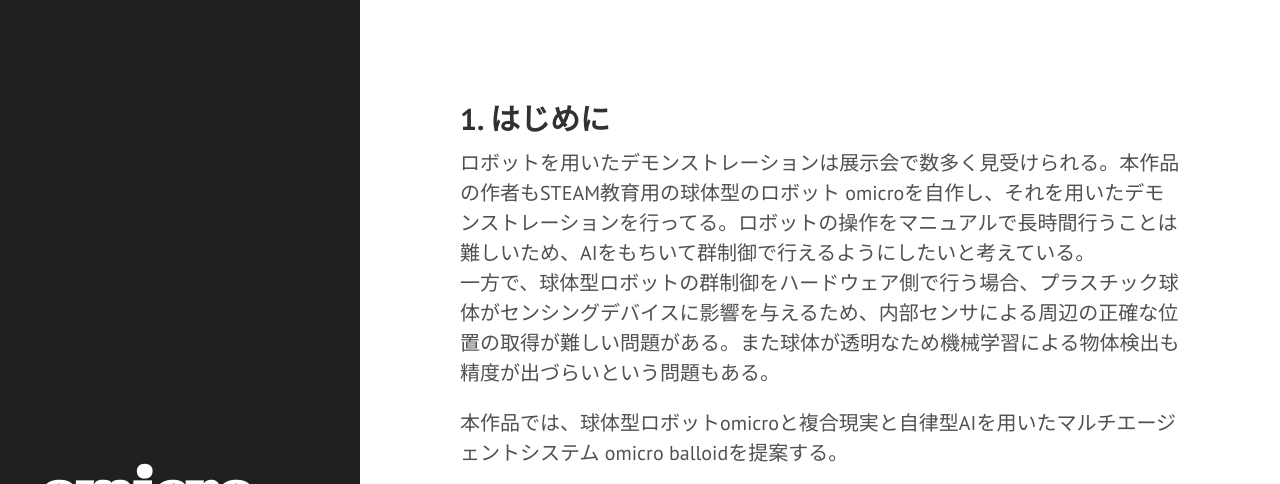
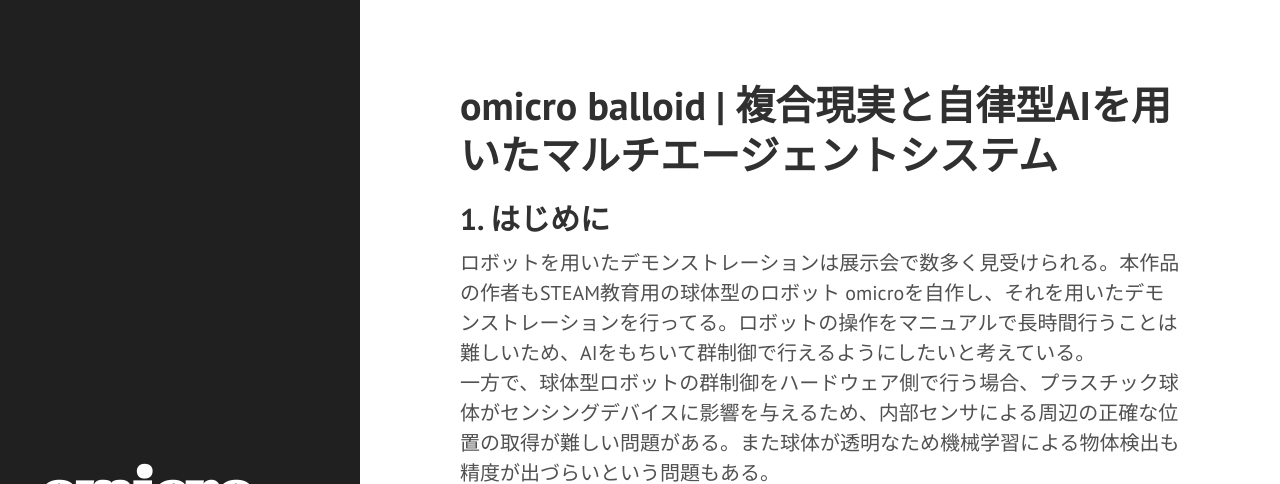
Before and after one commit to tichise/omicro.tokyo, a Jekyll site: the page built from _posts/2022-07-17-omicro-balloid.md, in a window 1280 px wide and 900 px high, cut to the strip 0-484 px from the top of the window. Built offline with Jekyll 4.4.1, drawn with Linux system fonts in a browser that asks for light colours; our own code applies the rules of GitHub Pages for plain Markdown files; Markdown is read by kramdown in place of the engine named in the settings.

Commit message:
Update 2022-07-17-omicro-balloid.md

```diff
--- a/_posts/2022-07-17-omicro-balloid.md
+++ b/_posts/2022-07-17-omicro-balloid.md
@@ -1,6 +1,6 @@
 ---
 layout: post
-title: omicro balloid : 複合現実と自律型AIを用いたマルチエージェントシステム
+title: omicro balloid | 複合現実と自律型AIを用いたマルチエージェントシステム
 ---
 
 ## 1. はじめに
```
